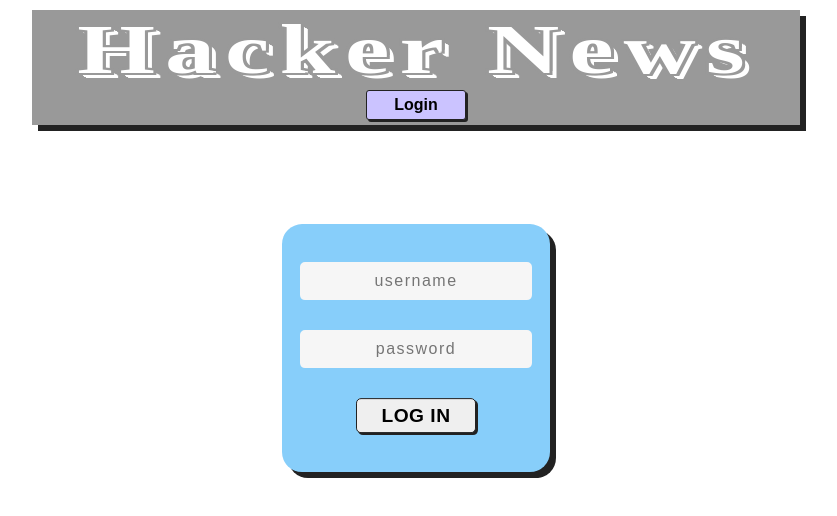
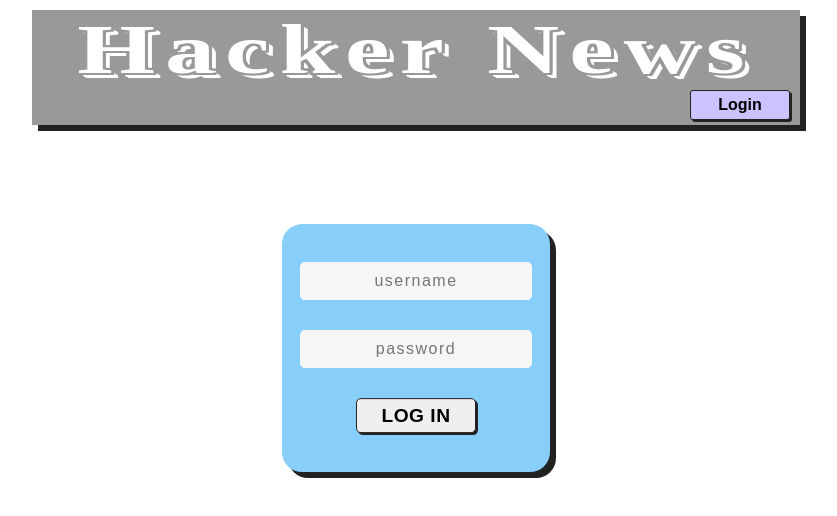
Before and after one commit to DilanLivera/hacker-news-site, a React (Create React App) app: page / in a window 1280 px wide. Shown: the top 516 px of the page, without its empty margins (224-1061 px from the left). Built offline with nearby package versions, Linux system fonts and the light colour scheme; the HTML template or start-up script is replaced by a standard one.

Commit message:
fix LoginButton's sizing error and align it to right of the Header

```diff
--- a/src/Header.css
+++ b/src/Header.css
@@ -1,27 +1,13 @@
-/* .App-header {
-  background-color: #282c34;
-  min-height: 100vh;
-  display: flex;
-  flex-direction: column;
-  align-items: center;
-  justify-content: center;
-  font-size: calc(10px + 2vmin);
-  color: white;
-} */
-
-header {
+.Header-app-header {
   margin-top: 10px;
   background-color: #999;
   padding: 0 10px;
-}
-
-.app-header {
   box-shadow: 6px 6px #222;
   display: flex;
   flex-direction: column;
 }
 
-.title {
+.Header-title {
   font-size: 100px;
   color: #fff;
   font-family: Arvo;
@@ -45,7 +31,7 @@
 }
 
 @media all and (max-width: 1080px) {
-  .title {
+  .Header-title {
     font-size: 60px;
   }
 }
--- a/src/Header.js
+++ b/src/Header.js
@@ -4,8 +4,8 @@
 
 function Header() {
   return (
-    <header className="app-header">
-      <h1 className='title'>Hacker News</h1>
+    <header className="Header-app-header">
+      <h1 className='Header-title'>Hacker News</h1>
       <LoginButton to="./login"/>
     </header>
   );
--- a/src/components/LoginButton.css
+++ b/src/components/LoginButton.css
@@ -1,8 +1,9 @@
-.login-btn-container {
-  display: block;
+.LoginButton-container {
+  display: inline;
+  align-self: flex-end;
 }
 
-.login-btn {
+.LoginButton-btn {
   width: 100px;
   padding: 5px;
   margin-bottom: 5px;
@@ -15,14 +16,14 @@
   cursor: pointer;
 }
 
-.login-btn:hover {
+.LoginButton-btn:hover {
   background-color: rgb(255, 155, 161);
 }
 
-.login-btn:focus {
+.LoginButton-btn:focus {
   outline: none;
 }
 
-.login-btn:active {
+.LoginButton-btn:active {
   transform: scale(0.95);
 }
--- a/src/components/LoginButton.js
+++ b/src/components/LoginButton.js
@@ -3,9 +3,11 @@
 import './LoginButton.css'
 function LoginButton({ to }) {
   return (
-    <Link to={ to }>
-      <button className='login-btn'>Login</button>
-    </Link>
+    <div className='LoginButton-container'>
+      <Link to={ to }>
+        <button className='LoginButton-btn'>Login</button>
+      </Link>
+    </div>
   );
 }
 
```
